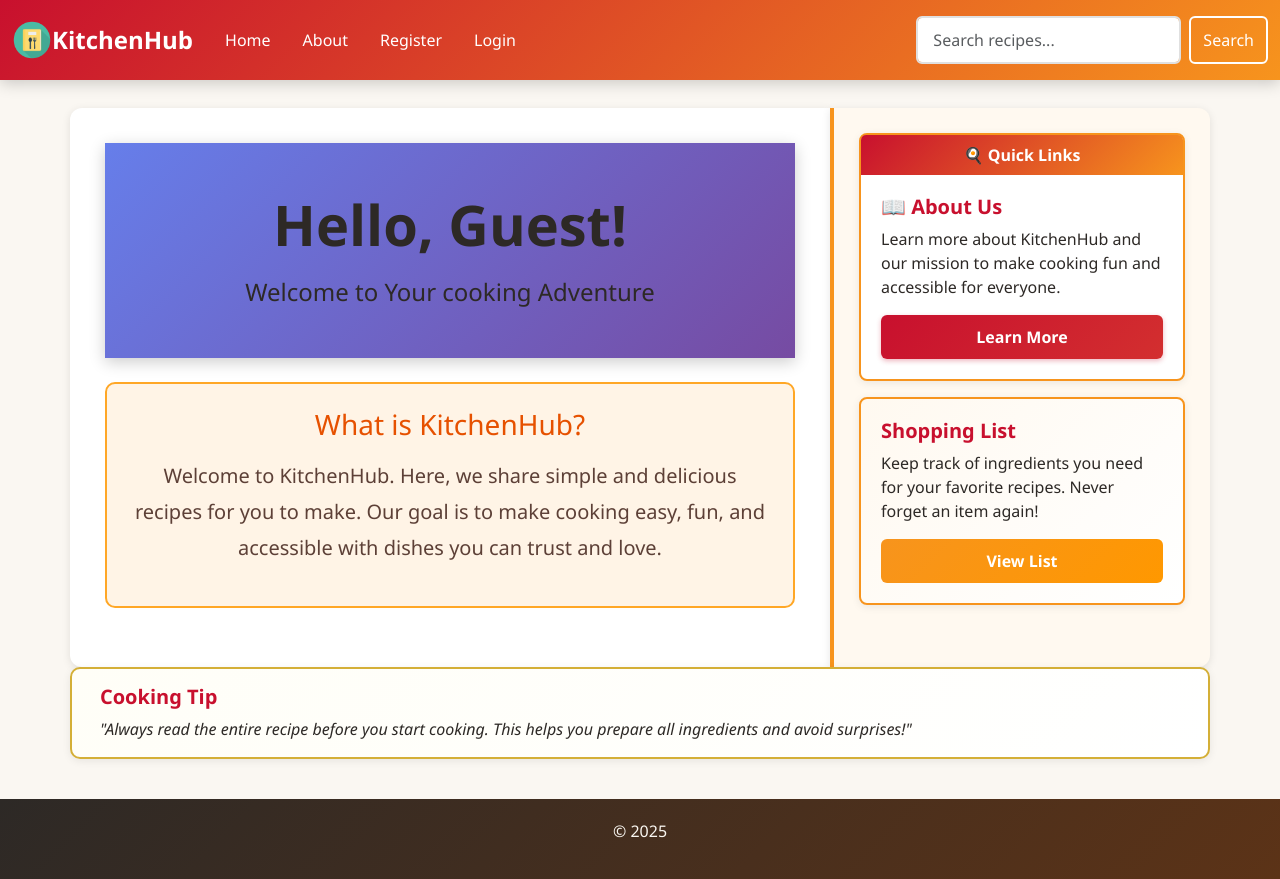
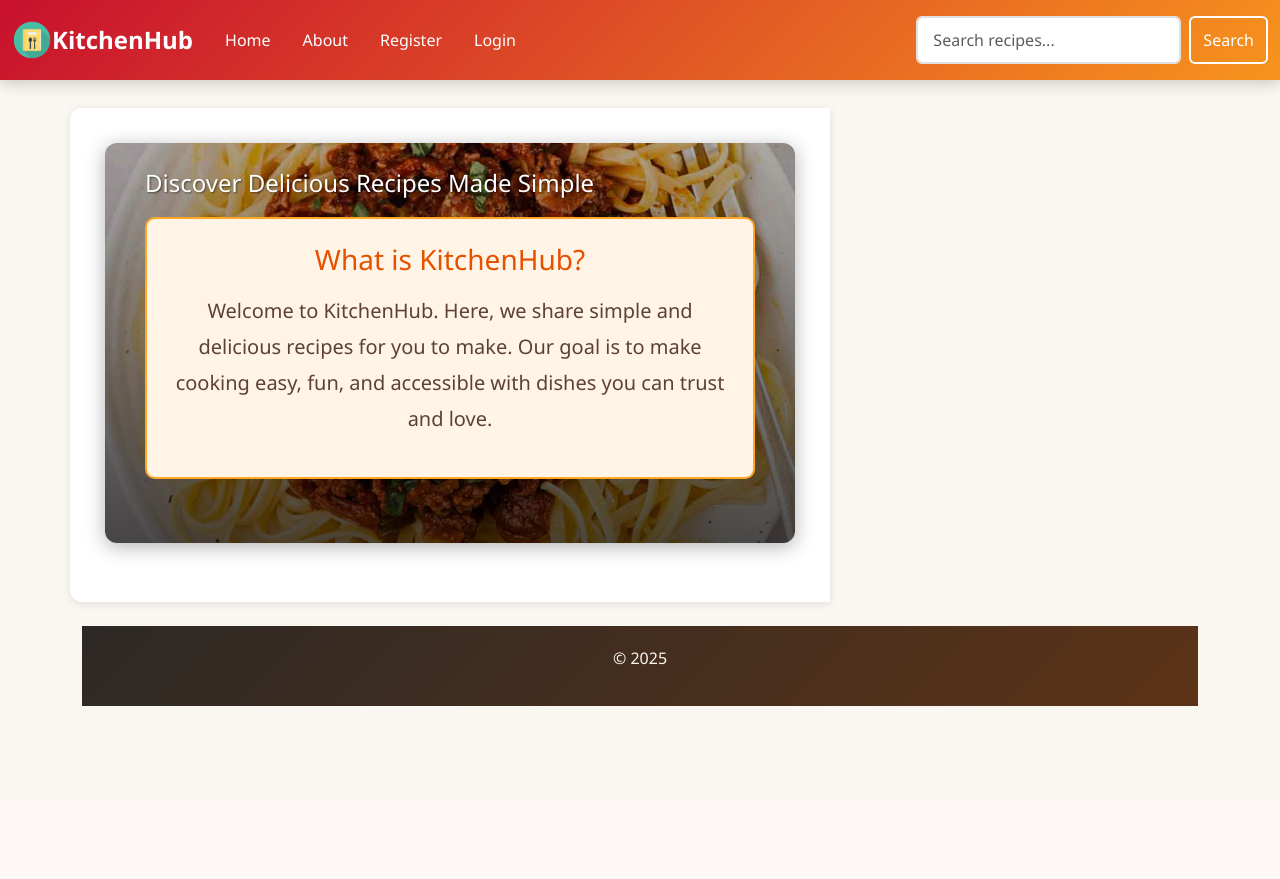
Before and after one commit to DaianaPopa/Food-RecipeManager--efssdProject-, a Flask app: page / in a window 1280 px wide. After the commit the page ends 706 px from the top, so only its background shows below. Run offline with Flask 3, Linux system fonts and the light colour scheme; some libraries are stand-ins or nearby versions.

Commit message:
home banner creation

```diff
--- a/app.py
+++ b/app.py
@@ -206,6 +206,16 @@ def delete(id):
     return redirect(url_for('recipes'))
 
 
+@app.route('/test-recipes')
+def test_recipes():
+    from db.db import get_all_recipes
+    recipes = get_all_recipes()
+    output = "<h1>Recipes Test</h1>"
+    for recipe in recipes:
+        output += f"<p><strong>Name:</strong> {recipe['name']}<br>"
+        output += f"<strong>Poster:</strong> {recipe['poster']}<br><br></p>"
+    return output
+
 # RUN APP
 if __name__ == '__main__':
     print("Starting Flask application...")
--- a/templates/home.html
+++ b/templates/home.html
@@ -4,15 +4,21 @@
 <!-- This block named ‘content’ allows us to define html that can be inserted into the base template block with the same name -->
 {% block content %}
 
-<!-- Welcome heading with better spacing -->
-    <div class="mb-4" style="background: linear-gradient(135deg, #667eea 0%, #764ba2 100%); border: none; box-shadow: 0 4px 15px rgba(0,0,0,0.2);">
-        <div class="card-body text-center py-5">
-        <h1 class="display-4 fw-bold text-center mb-3">Hello, {{ username }}! </h1>
-        <p class="lead fs-4 mb-0">Welcome to Your cooking Adventure</p>
-        </div>
-    </div>
+<!-- Large hero banner with featured recipe - Schwartz inspired -->
+    <div class="position-relative mb-4" style="height: 400px; border-radius: 12px; overflow: hidden; box-shadow: 0 4px 20px rgba(0,0,0,0.3);">
+        <!-- Hero background image -->
+        <img src="/static/uploads/spaghetti_bolognese.jpg" alt="Featured Recipe" style="width: 100%; height: 100%; object-fit: cover;">
+
+        <!-- Dark overlay for text readability -->
+        <div style="position: absolute; top: 0; left: 0; width: 100%; height: 100%; background: linear-gradient(to bottom, rgba(0,0,0,0.3) 0%, rgba(0,0,0,0.7) 100%);"></div>
+
+        <!-- Hero text content -->
+        <div style="position: absolute; bottom: 0; left: 0; right: 0; padding: 40px; color: white;">
+            <h1 class="display-3 fw-bold mb-3" style="text-shadow: 2px 2px 4px rgba(0,0,0,0.5);">Hello, {{ username }}! </h1>
+            <p class="lead fs-4 mb-3" style="text-shadow: 1px 1px 2px rgba(0,0,0,0.5);">Discover Delicious Recipes Made Simple</p>
+
 <!-- This is the template contents that will be inserted into the {block} 'content' in base.html
- Welcome paragraph with improved readability -->
+ Welcome paragraph  -->
     <div class="lead mb-4"style="background-color: #fff4e6; border: 2px solid #ffa726; border-radius: 10px;">
         <div class="card-body p-4">
             <h3 class="text-center mb-3" style="color: #e65100;">What is KitchenHub?</h3>
```
